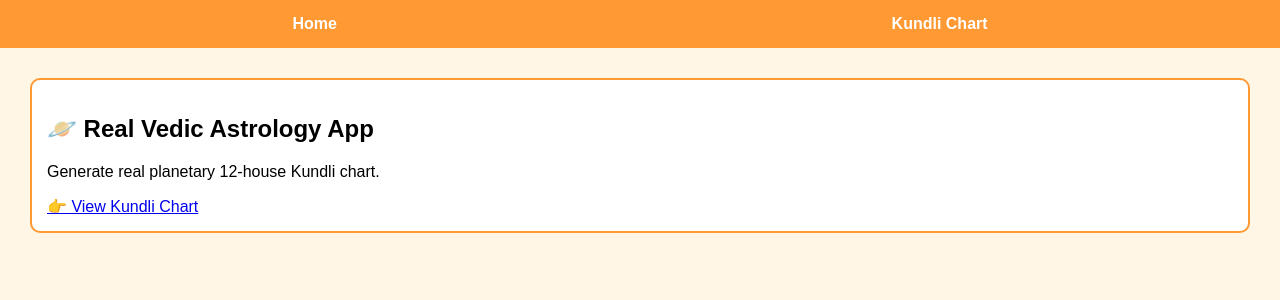
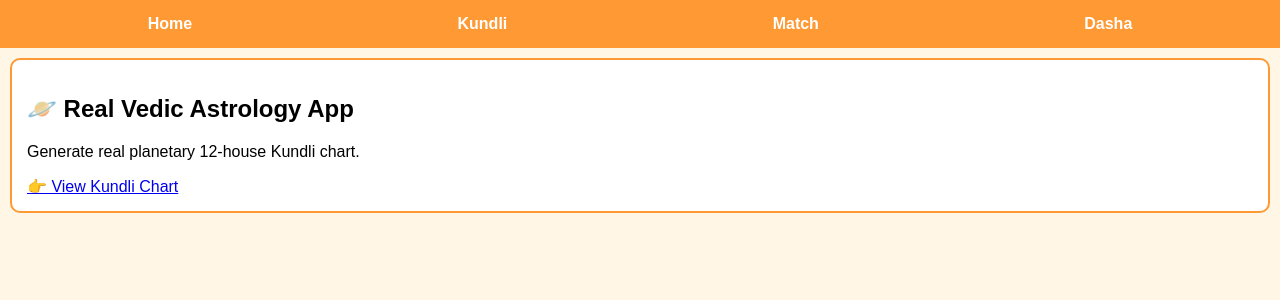
Before and after one commit to punithkumar686-sketch/astrology-app, a Flask app: page / in a window 1280 px wide. Shown: the top 300 px of the page. Run offline with Flask 3, Linux system fonts and the light colour scheme.

Commit message:
Update base.html

```diff
--- a/templates/base.html
+++ b/templates/base.html
@@ -1,7 +1,7 @@
 <!DOCTYPE html>
 <html>
 <head>
-    <title>Astrology App</title>
+    <title>Astrology SaaS</title>
 
     <style>
         body {
@@ -10,29 +10,24 @@
             background: #fff6e6;
         }
 
-        .navbar {
+        .nav {
             background: #ff9933;
             padding: 15px;
             display: flex;
             justify-content: space-around;
-            color: white;
-            font-weight: bold;
         }
 
-        .navbar a {
+        .nav a {
             color: white;
             text-decoration: none;
-        }
-
-        .container {
-            padding: 20px;
+            font-weight: bold;
         }
 
         .box {
             background: white;
             border: 2px solid #ff9933;
+            margin: 10px;
             padding: 15px;
-            margin: 10px;
             border-radius: 10px;
         }
 
@@ -46,9 +41,11 @@
 
 <body>
 
-<div class="navbar">
+<div class="nav">
     <a href="/">Home</a>
-    <a href="/chart">Kundli Chart</a>
+    <a href="/chart">Kundli</a>
+    <a href="/match">Match</a>
+    <a href="/dasha">Dasha</a>
 </div>
 
 <div class="container">
```
